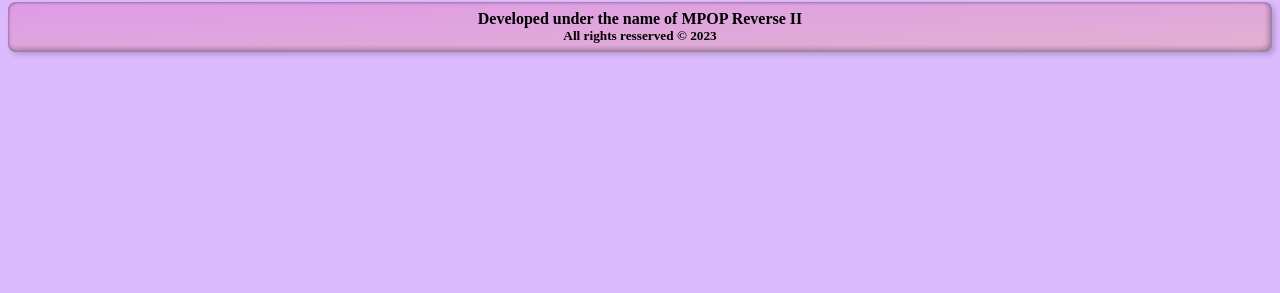
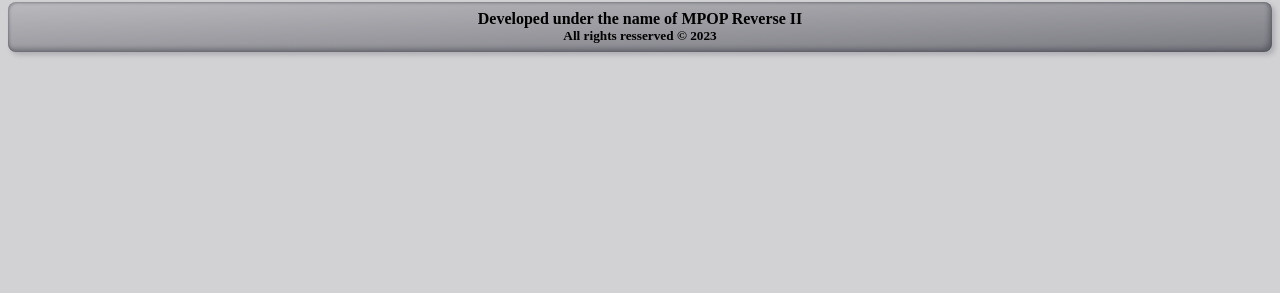
Before and after one commit to RyannKim327/NGL-random-questionaire, a website: page index.html in a window 1280 px wide. Shown: the part 515-808 px from the top of the page. Drawn offline with Linux system fonts and the light colour scheme.

Commit message:
06-02-23 22:15

```diff
--- a/index.html
+++ b/index.html
@@ -11,8 +11,8 @@
 				--main-width: 100%;
 				--main-height: 100vh;
 
-				--main-background: #dbbafe;
-				--div-background: linear-gradient(to bottom right, #EC118730 0%, #FF8D1030 100%);
+				--main-background: #13132030;
+				--div-background: linear-gradient(to bottom right, #13132020 0%, #13132075 100%);
 				--div-radius: .5em;
 				--div-box-shadow: 3px 3px 5px #13132030,
 				1px 1px 3px inset#13132050,
```
